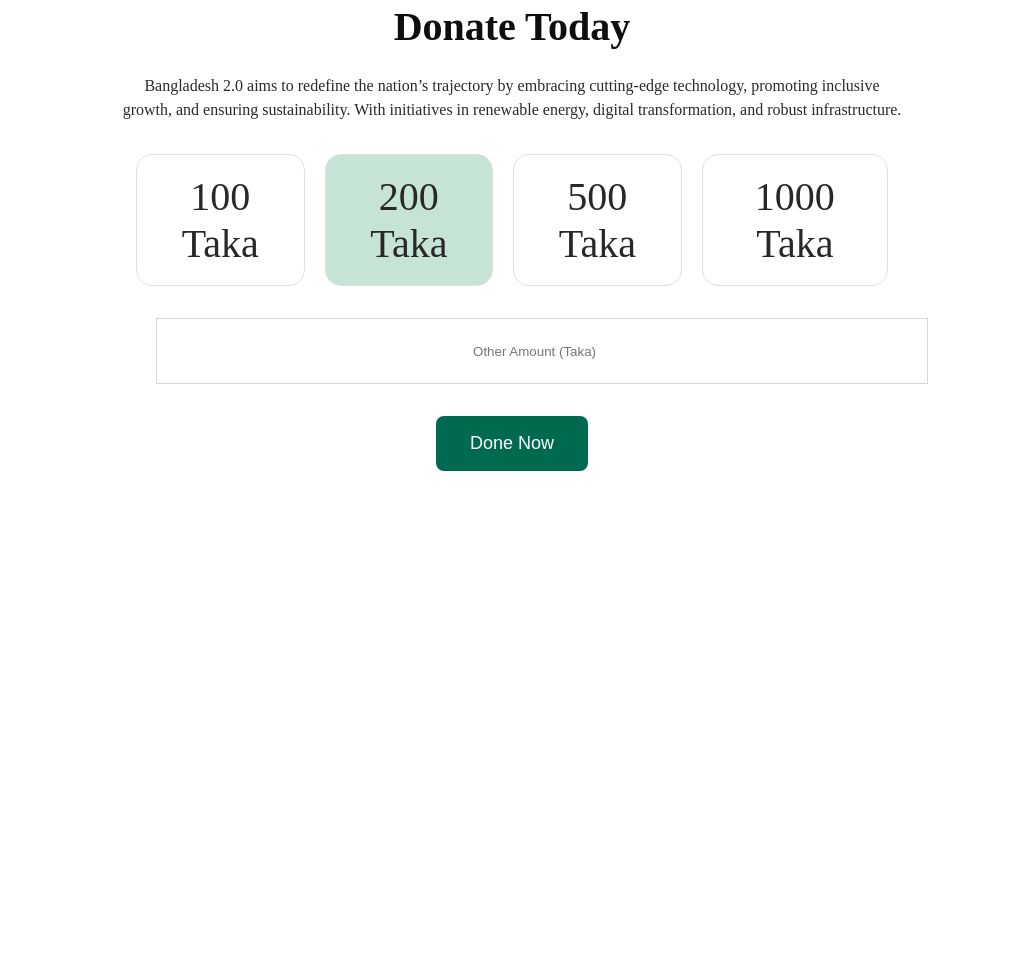
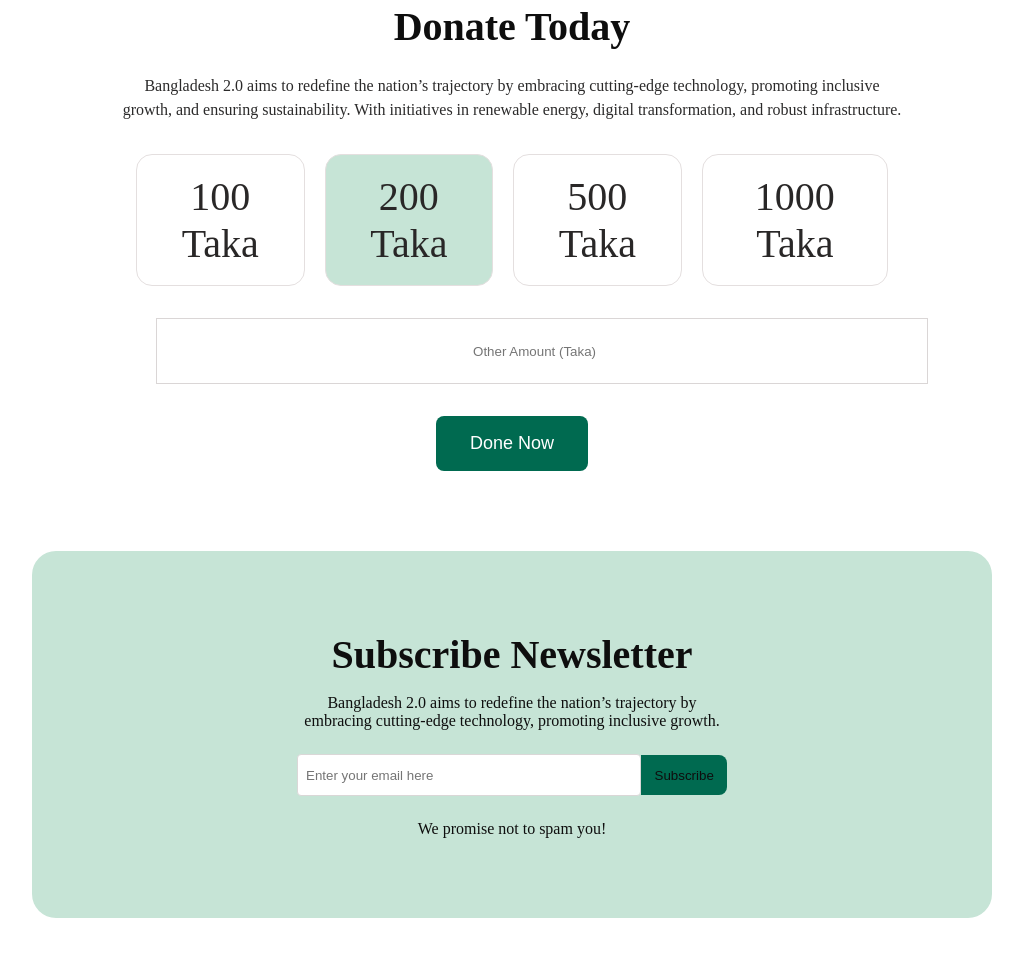
Before and after one commit to Mithun-Roy-Hash/Asignment-1, a plain HTML site: page index.html in a window 1280 px wide. Shown: the part 4035-4991 px from the top of the page, without its empty margins (128-1151 px from the left). Before the commit the page ends 4586 px from the top, so only its background shows below. Drawn offline with Linux system fonts and the light colour scheme.

Commit message:
add subscribe section

```diff
--- a/index.html
+++ b/index.html
@@ -262,11 +262,35 @@
 
 
 
+        <!-- subscribe section start here -->
 
+         <section class="subscribe-container">
+            <div class="subscribe-sub-container">
+                <h2 class="all-page-title">
+                    Subscribe Newsletter
+                </h2>
+                <p class="all-common-style">
+                    Bangladesh 2.0 aims to redefine the nation’s trajectory by embracing cutting-edge technology, promoting inclusive growth.
+                </p>
+                <div class="add-input-btn">
+                    <input type="email" name="email-address" id="email"  placeholder="Enter your email here">
+                    <button class="subscribe-btn">Subscribe</button>
+                </div>
+                <p class="all-common-style">We promise not to spam you!</p>
+            </div>
+         </section>
+
+        <!-- subscribe section end here -->
 
      </main>
 
     <!-- main section end here -->
+
+
+
+
+
+
 
 
      <!-- footer section start here -->
--- a/styles/style.css
+++ b/styles/style.css
@@ -63,7 +63,7 @@
 
 /* body start here */
 
-body{
+nav, main{
     max-width: 1280px;
     margin: 0 160px 50px 160px;
 }
@@ -418,7 +418,7 @@ table, tr, th, td{
     border: 1px solid rgb(218, 214, 214);
 }
 
-input::placeholder{
+input[type="number"]::placeholder{
     text-align: center;
 
 }
@@ -430,9 +430,71 @@ input::placeholder{
 
 
 
+/* subscribe section start here */
+
+.subscribe-container{
+    max-width: 1280px;
+    margin: 0 auto;
+    padding: 80px 265px;
+    background-color: #C6E4D6;
+    border-radius: 24px;
+
+}
+
+.subscribe-sub-container{
+    max-width: 750px;
+    text-align: center;
+}
+
+.subscribe-sub-container > h2{
+     margin-bottom: 16px;
+}
+
+
+.add-input-btn{
+    display: flex;
+    gap: none;
+    align-items: center;
+
+}
+
+input[type="email"]{
+    width: 400px;
+    height: 40px;
+    margin: 24px 0px;
+    border: 1px solid rgb(218, 215, 215);
+    border-radius: 4px;
+}
+
+input[type="email"]::placeholder{
+    padding-left: 8px;
+}
+
+.subscribe-btn{
+    width: 100px;
+    height: 40px;
+    border: none;
+    background-color: #006A50;
+    border-radius: 0px 8px 8px 0px;
+}
+
+/* subscribe section end here */
+
+/* main section end here */
 
 
 
-/* main section end here */
+
+
+
+
+
+
+
+
+
+
+
+
 
 /* body end here */
```
